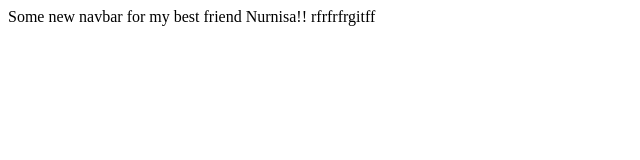
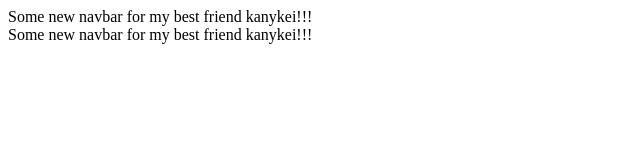
Before and after one commit to nurnisajanybek/git-practice-js27, a plain HTML site: page index.html in a window 1280 px wide. Shown: the whole page, without its empty margins (0-640 px from the left). Drawn offline with Linux system fonts and the light colour scheme.

Commit message:
commit smth

```diff
--- a/index.html
+++ b/index.html
@@ -7,9 +7,8 @@
     <title>Document</title>
   </head>
   <body>
-    <div class="navbar">
-      Some new navbar for my best friend Nurnisa!! rfrfrfrgitff
-    </div>
+    <div class="navbar">Some new navbar for my best friend kanykei!!!</div>
+    <div class="navbar1">Some new navbar for my best friend kanykei!!!</div>
     <script src="./main.js"></script>
   </body>
 </html>
```
